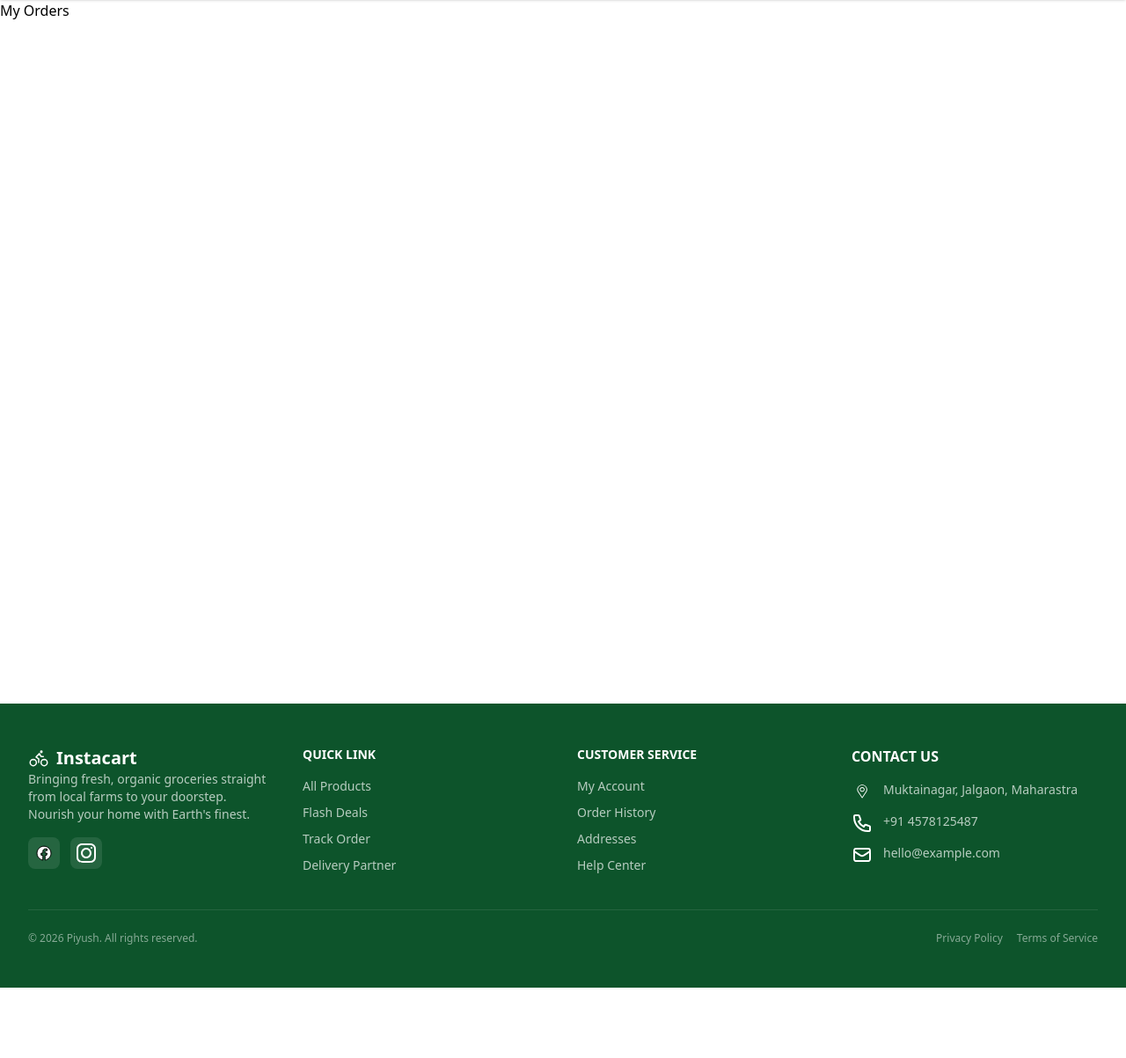
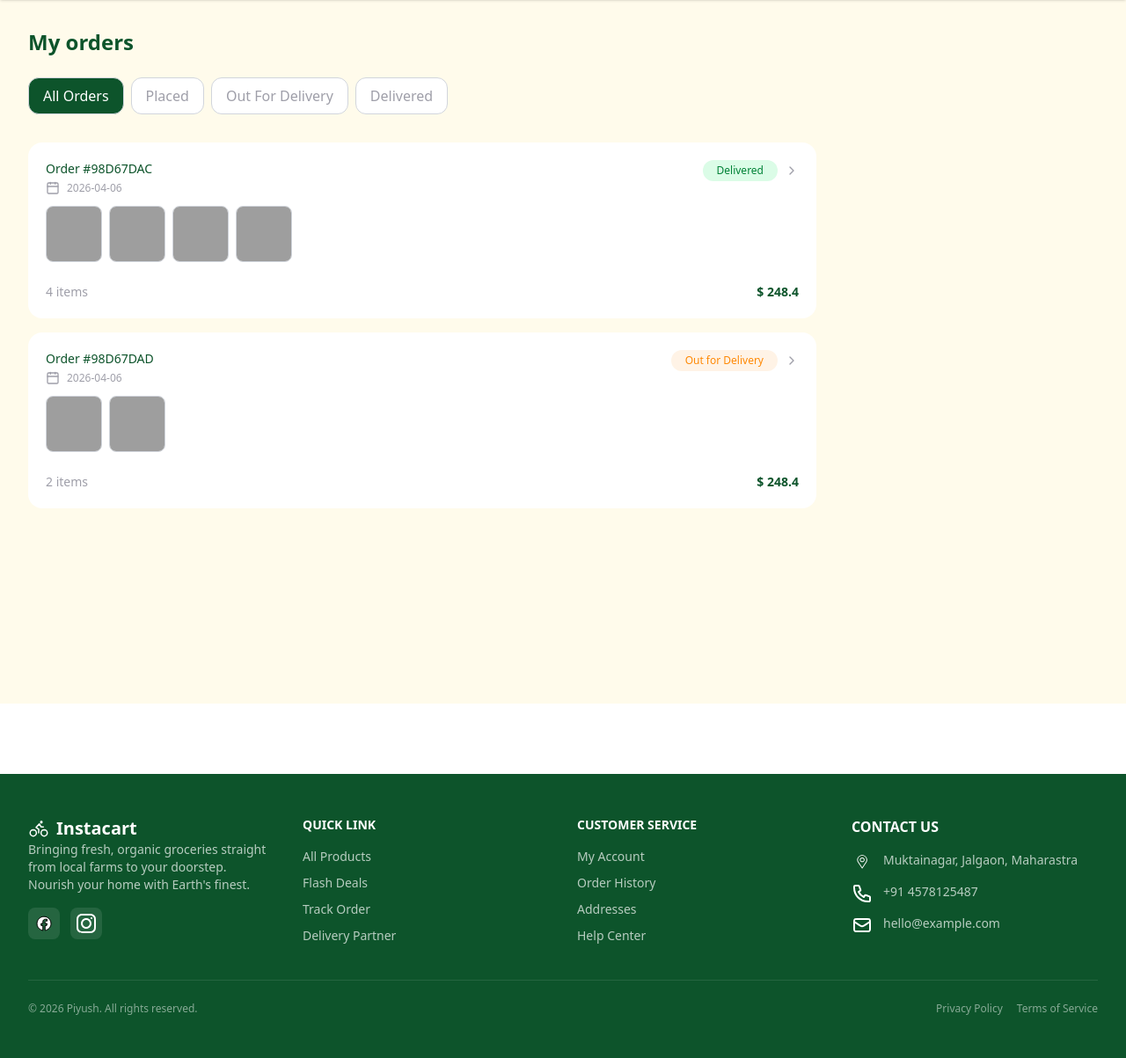
Before and after one commit to piyush202003/Food-Delivery, a Django app: page /orders/ in a window 1280 px wide. Shown: the part 100-1303 px from the top of the page at 88% size. Before the commit the page ends 1223 px from the top, so only its background shows below. Run offline with Django 5.2, Linux system fonts and the light colour scheme; some libraries are stand-ins or nearby versions; grey boxes are pictures that could not be loaded.

Commit message:
compleated my order page

```diff
--- a/FeaturesApp/urls.py
+++ b/FeaturesApp/urls.py
@@ -9,7 +9,7 @@ urlpatterns = [
     path("deals/", FlashDeals, name = "FlashDeals"),
     path("checkout/", Checkout, name="Checkout"),
     path("orders/", MyOrders, name="MyOrders"),
-    path("orders/<int:odid>/", OrderTracking, name = "OrderTracking"),
+    path("orders/<str:odid>/", OrderTracking, name = "OrderTracking"),
     path("addresses/", Addresses, name = "Addresses"),
     path("cart/add/<str:product_id>/", add_to_cart, name="AddToCart"),
     path("cart/remove/<str:product_id>/", remove_from_cart, name="RemoveFromCart"),
--- a/FeaturesApp/views.py
+++ b/FeaturesApp/views.py
@@ -1,9 +1,8 @@
 from django.shortcuts import render, redirect, get_object_or_404
 from django.core.paginator import Paginator
 from django.contrib import messages
-from numpy import dtype
 
-from .dummyData import dummyProducts, dummyCategoriesData, generate_dummy_reviews, get_rating_breakdown
+from .dummyData import dummyProducts, dummyCategoriesData, generate_dummy_reviews, get_rating_breakdown, dummyDashboardOrdersData, statusColors
 from .models import Product
 
 # Create your views here.
@@ -219,7 +218,24 @@ def Checkout(request):
     return render(request, "Checkout.html", context=context)
 
 def MyOrders(request):
-    return render(request, "MyOrders.html")
+
+    activeTab = request.GET.get('activeTab','All Orders')
+    orders = dummyDashboardOrdersData()
+    statusCol = statusColors()
+    # print(statusCol)
+    for order in orders:
+        order['statusColour'] = statusCol[order['status']]
+        order['itemsExtraCount'] = len(order['items']) - 4
+
+    context={
+        'cart':cart(request),
+        'orders':orders,
+        'tabs':['All Orders', 'Placed', 'Out For Delivery', 'Delivered'],
+        'activeTab':activeTab,
+        'statusColours':statusColors(),
+
+    }
+    return render(request, "MyOrders.html", context=context)
 
 def OrderTracking(request, odid):
     return render(request, "OrderTracking.html", {"odid" : odid})
--- a/theme/static/css/dist/styles.css
+++ b/theme/static/css/dist/styles.css
@@ -9,9 +9,11 @@
     --font-mono: ui-monospace, SFMono-Regular, Menlo, Monaco, Consolas, 'Liberation Mono', 'Courier New',
     monospace;
     --color-red-50: oklch(97.1% 0.013 17.38);
+    --color-red-100: oklch(93.6% 0.032 17.717);
     --color-red-200: oklch(88.5% 0.062 18.334);
     --color-red-400: oklch(70.4% 0.191 22.216);
     --color-red-500: oklch(63.7% 0.237 25.331);
+    --color-red-700: oklch(50.5% 0.213 27.518);
     --color-red-800: oklch(44.4% 0.177 26.899);
     --color-orange-50: oklch(98% 0.016 73.684);
     --color-orange-100: oklch(95.4% 0.038 75.164);
@@ -28,6 +30,7 @@
     --color-yellow-200: oklch(94.5% 0.129 101.54);
     --color-yellow-400: oklch(85.2% 0.199 91.936);
     --color-green-50: oklch(98.2% 0.018 155.826);
+    --color-green-100: oklch(96.2% 0.044 156.743);
     --color-green-200: oklch(92.5% 0.084 155.995);
     --color-green-400: oklch(79.2% 0.209 151.711);
     --color-green-500: oklch(72.3% 0.219 149.579);
@@ -38,13 +41,20 @@
     --color-green-950: oklch(26.6% 0.065 152.934);
     --color-emerald-800: oklch(43.2% 0.095 166.913);
     --color-blue-50: oklch(97% 0.014 254.604);
+    --color-blue-100: oklch(93.2% 0.032 255.585);
     --color-blue-200: oklch(88.2% 0.059 254.128);
+    --color-blue-700: oklch(48.8% 0.243 264.376);
     --color-blue-800: oklch(42.4% 0.199 265.638);
+    --color-indigo-100: oklch(93% 0.034 272.788);
+    --color-indigo-700: oklch(45.7% 0.24 277.023);
+    --color-purple-100: oklch(94.6% 0.033 307.174);
+    --color-purple-700: oklch(49.6% 0.265 301.924);
     --color-gray-100: oklch(96.7% 0.003 264.542);
     --color-gray-200: oklch(92.8% 0.006 264.531);
     --color-gray-300: oklch(87.2% 0.01 258.338);
     --color-gray-400: oklch(70.7% 0.022 261.325);
     --color-gray-500: oklch(55.1% 0.027 264.364);
+    --color-gray-700: oklch(37.3% 0.034 259.733);
     --color-zinc-50: oklch(98.5% 0 0);
     --color-zinc-100: oklch(96.7% 0.001 286.375);
     --color-zinc-200: oklch(92% 0.004 286.32);
@@ -61,6 +71,7 @@
     --container-md: 28rem;
     --container-xl: 36rem;
     --container-2xl: 42rem;
+    --container-4xl: 56rem;
     --container-7xl: 80rem;
     --text-xs: 0.75rem;
     --text-xs--line-height: calc(1 / 0.75);
@@ -537,6 +548,9 @@
   .max-w-2xl {
     max-width: var(--container-2xl);
   }
+  .max-w-4xl {
+    max-width: var(--container-4xl);
+  }
   .max-w-7xl {
     max-width: var(--container-7xl);
   }
@@ -706,6 +720,9 @@
   .overflow-hidden {
     overflow: hidden;
   }
+  .overflow-x-auto {
+    overflow-x: auto;
+  }
   .overflow-x-scroll {
     overflow-x: scroll;
   }
@@ -815,8 +832,17 @@
   .bg-blue-50 {
     background-color: var(--color-blue-50);
   }
+  .bg-blue-100 {
+    background-color: var(--color-blue-100);
+  }
+  .bg-gray-100 {
+    background-color: var(--color-gray-100);
+  }
   .bg-green-50 {
     background-color: var(--color-green-50);
+  }
+  .bg-green-100 {
+    background-color: var(--color-green-100);
   }
   .bg-green-600 {
     background-color: var(--color-green-600);
@@ -836,6 +862,9 @@
   .bg-green-950 {
     background-color: var(--color-green-950);
   }
+  .bg-indigo-100 {
+    background-color: var(--color-indigo-100);
+  }
   .bg-orange-50 {
     background-color: var(--color-orange-50);
   }
@@ -854,11 +883,23 @@
   .bg-orange-400 {
     background-color: var(--color-orange-400);
   }
+  .bg-orange-400\/10 {
+    background-color: color-mix(in srgb, oklch(75% 0.183 55.934) 10%, transparent);
+    @supports (color: color-mix(in lab, red, red)) {
+      background-color: color-mix(in oklab, var(--color-orange-400) 10%, transparent);
+    }
+  }
   .bg-orange-500 {
     background-color: var(--color-orange-500);
   }
+  .bg-purple-100 {
+    background-color: var(--color-purple-100);
+  }
   .bg-red-50 {
     background-color: var(--color-red-50);
+  }
+  .bg-red-100 {
+    background-color: var(--color-red-100);
   }
   .bg-white {
     background-color: var(--color-white);
@@ -1054,6 +1095,9 @@
   .pr-8 {
     padding-right: calc(var(--spacing) * 8);
   }
+  .pb-2 {
+    padding-bottom: calc(var(--spacing) * 2);
+  }
   .pb-8 {
     padding-bottom: calc(var(--spacing) * 8);
   }
@@ -1160,6 +1204,9 @@
   .text-amber-800 {
     color: var(--color-amber-800);
   }
+  .text-blue-700 {
+    color: var(--color-blue-700);
+  }
   .text-blue-800 {
     color: var(--color-blue-800);
   }
@@ -1169,12 +1216,18 @@
   .text-gray-500 {
     color: var(--color-gray-500);
   }
+  .text-gray-700 {
+    color: var(--color-gray-700);
+  }
   .text-green-400 {
     color: var(--color-green-400);
   }
   .text-green-500 {
     color: var(--color-green-500);
   }
+  .text-green-700 {
+    color: var(--color-green-700);
+  }
   .text-green-800 {
     color: var(--color-green-800);
   }
@@ -1184,6 +1237,9 @@
   .text-green-950 {
     color: var(--color-green-950);
   }
+  .text-indigo-700 {
+    color: var(--color-indigo-700);
+  }
   .text-orange-300 {
     color: var(--color-orange-300);
   }
@@ -1193,11 +1249,17 @@
   .text-orange-500 {
     color: var(--color-orange-500);
   }
+  .text-purple-700 {
+    color: var(--color-purple-700);
+  }
   .text-red-400 {
     color: var(--color-red-400);
   }
   .text-red-500 {
     color: var(--color-red-500);
+  }
+  .text-red-700 {
+    color: var(--color-red-700);
   }
   .text-red-800 {
     color: var(--color-red-800);
@@ -1573,6 +1635,14 @@
     &:hover {
       @media (hover: hover) {
         opacity: 100%;
+      }
+    }
+  }
+  .hover\:shadow {
+    &:hover {
+      @media (hover: hover) {
+        --tw-shadow: 0 1px 3px 0 var(--tw-shadow-color, rgb(0 0 0 / 0.1)), 0 1px 2px -1px var(--tw-shadow-color, rgb(0 0 0 / 0.1));
+        box-shadow: var(--tw-inset-shadow), var(--tw-inset-ring-shadow), var(--tw-ring-offset-shadow), var(--tw-ring-shadow), var(--tw-shadow);
       }
     }
   }
@@ -1658,6 +1728,12 @@
   .sm\:inline {
     @media (width >= 40rem) {
       display: inline;
+    }
+  }
+  .sm\:size-16 {
+    @media (width >= 40rem) {
+      width: calc(var(--spacing) * 16);
+      height: calc(var(--spacing) * 16);
     }
   }
   .sm\:size-24 {
--- a/theme/templates/MyOrders.html
+++ b/theme/templates/MyOrders.html
@@ -2,5 +2,88 @@
 {% block title %}InstaCart MyOrders Page{% endblock %}
 
 {% block content %}
-    My Orders
+    <div class="min-h-screen bg-amber-50 mb-20">
+        <div class="max-w-7xl mx-auto px-4 sm:px-6 lg:px-8 py-8">
+            <h1 class="text-2xl font-semibold text-green-900 mb-6">My orders</h1>
+            <div class="flex gap-2 mb-6 overflow-x-auto pb-2">
+
+                {% for tab in tabs %}
+                    <a href=" {% url 'MyOrders' %}?activeTab={{ tab }}">
+                        <button class=" px-4 py-2 tex-sm font-medium rounded-xl whitespace-nowrap transition-colors border border-gray-300
+                        {% if activeTab == tab %}
+                            bg-green-900 text-white
+                        {% else %}
+                            bg-white text-zinc-400 hover:bg-amber-200
+                        {% endif %}
+                        ">
+                        {{ tab }}
+                        </button>
+                    </a>
+                {% endfor %}
+
+            </div>
+
+            {% if orders|length == 0 %}
+                <div class="text-center py-16">
+                    <i data-lucide="package" class="size-16 text-zinc-400 mx-auto mb-4"></i>
+                    <h2 class="text-lg font-medium text-green-900 mb-2">No orders yet</h2>
+                    <p class="text-sm text-zinc-400 mb-4">Start shopping to see your orders here</p>
+                    <a href="{% url 'Products' %}" class="inline-flex px-4 py-2 bg-green-900 text-white text-sm rounded-lg">
+                        Start Shopping
+                    </a>
+                </div>
+            {% else %}
+                <div class="space-y-4">
+
+                    {% for order in orders %}
+                        <a href="{% url 'OrderTracking' order.id %}" class="block max-w-4xl bg-white rounded-2xl p-5 hover:shadow transition-all">
+                            <!-- Order id, date and status -->
+                            <div class="flex items-start justify-between mb-3">
+                                <!-- Left -->
+                                <div class="">
+                                    <p class="text-sm font-medium text-green-900">Order #{{ order.id|slice:"-8:"|upper }}</p>
+                                    <div class="flex items-center gap-2 mt-1">
+                                        <i data-lucide="calendar" class="size-4 text-zinc-400"></i>
+                                        <span class="text-xs text-zinc-400">{{ order.createdAt|slice:":10" }}</span>
+                                        <!-- <span class="text-xs text-zinc-400">{{ order.createdAt|date:"d M Y" }}</span> -->
+                                    </div>
+                                </div>
+
+                                <!-- Right -->
+                                <div class="flex items-center gap-2">
+                                    <span class="px-4 py-1 text-xs font-medium rounded-full {{ order.statusColour }}">
+                                        {{ order.status }}
+                                    </span>
+                                    <i data-lucide="chevron-right" class="size-4 text-zinc-400"></i>
+                                </div>
+                            </div>
+
+                            <!-- Item thumbnails -->
+                            <div class="flex items-center gap-2 mb-3">
+
+                                {% for item in order.items|slice:':4' %}
+                                    <img src="{{ item.image }}" alt="{{ item.image }}" class="size-12 sm:size-16 rounded-lg object-cover border border-gray-300">
+                                {% endfor %}
+
+                                {% if order.itemsExtraCount > 0 %}
+                                    <div class="size-12 sm:size-16 rounded-lg bg-amber-50 flex items-center justify-center text-xs font-semibold text-gray-400">
+                                            +{{ order.itemsExtraCount }}
+                                    </div>
+                                {% endif %}
+
+                            </div>
+
+                            <!-- Total items & price -->
+                            <div class="flex justify-between items-center pt-3 text-sm">
+                                <span class="text-zinc-400">{{ order.items|length }} items</span>
+                                <span class="font-semibold text-green-900">$ {{ order.total }}</span>
+                            </div>
+                        </a>
+                    {% endfor %}
+
+                </div>
+            {% endif %}
+
+        </div>
+    </div>
 {% endblock content %}
```
Also changed, not shown: FeaturesApp/dummyData.py (+209 -0 lines).
